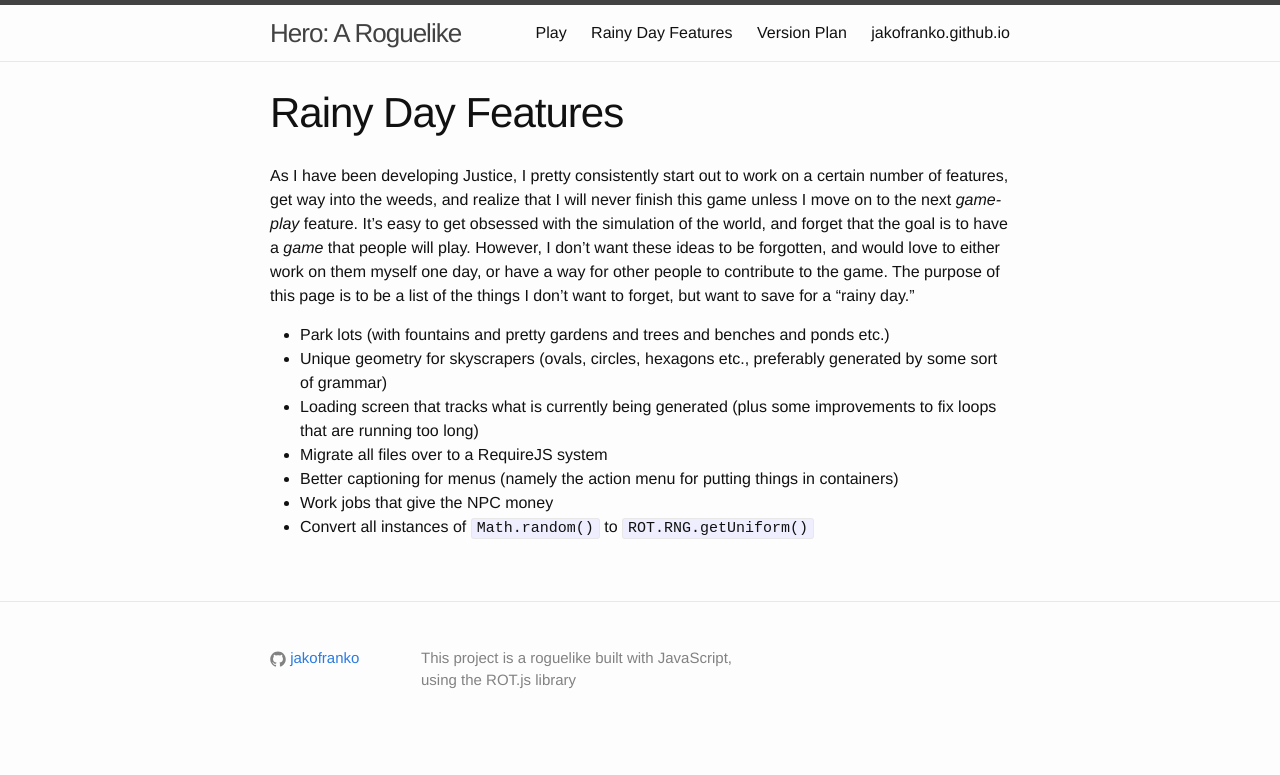
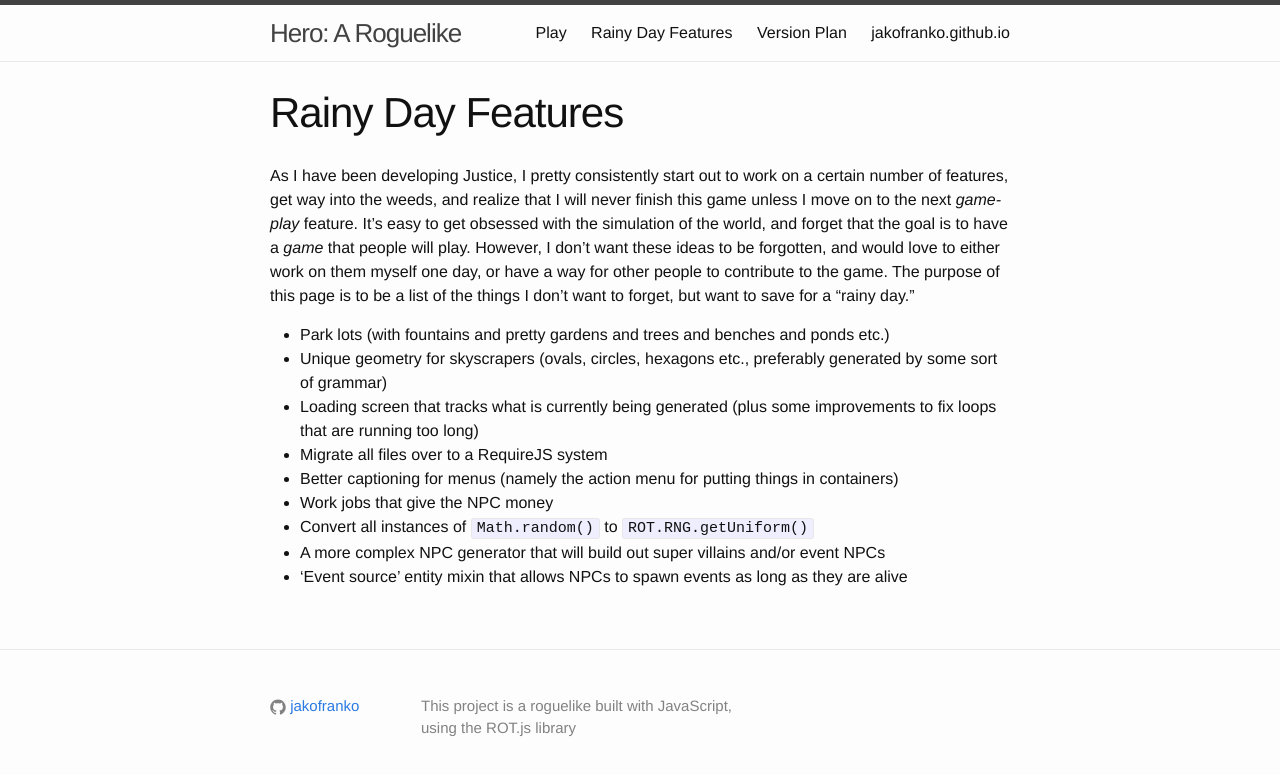
Before and after one commit to jakofranko/hero, a Jekyll site: the page built from rainy-day-features.md, in a window 1280 px wide. Shown: the top 775 px of the page. Built offline with Jekyll 4.4.1, drawn with Linux system fonts in a browser that asks for light colours.

Commit message:
added rainy day features

```diff
--- a/rainy-day-features.md
+++ b/rainy-day-features.md
@@ -12,3 +12,5 @@ As I have been developing Justice, I pretty consistently start out to work on a
 * Better captioning for menus (namely the action menu for putting things in containers)
 * Work jobs that give the NPC money
 * Convert all instances of `Math.random()` to `ROT.RNG.getUniform()`
+* A more complex NPC generator that will build out super villains and/or event NPCs
+* 'Event source' entity mixin that allows NPCs to spawn events as long as they are alive
```
